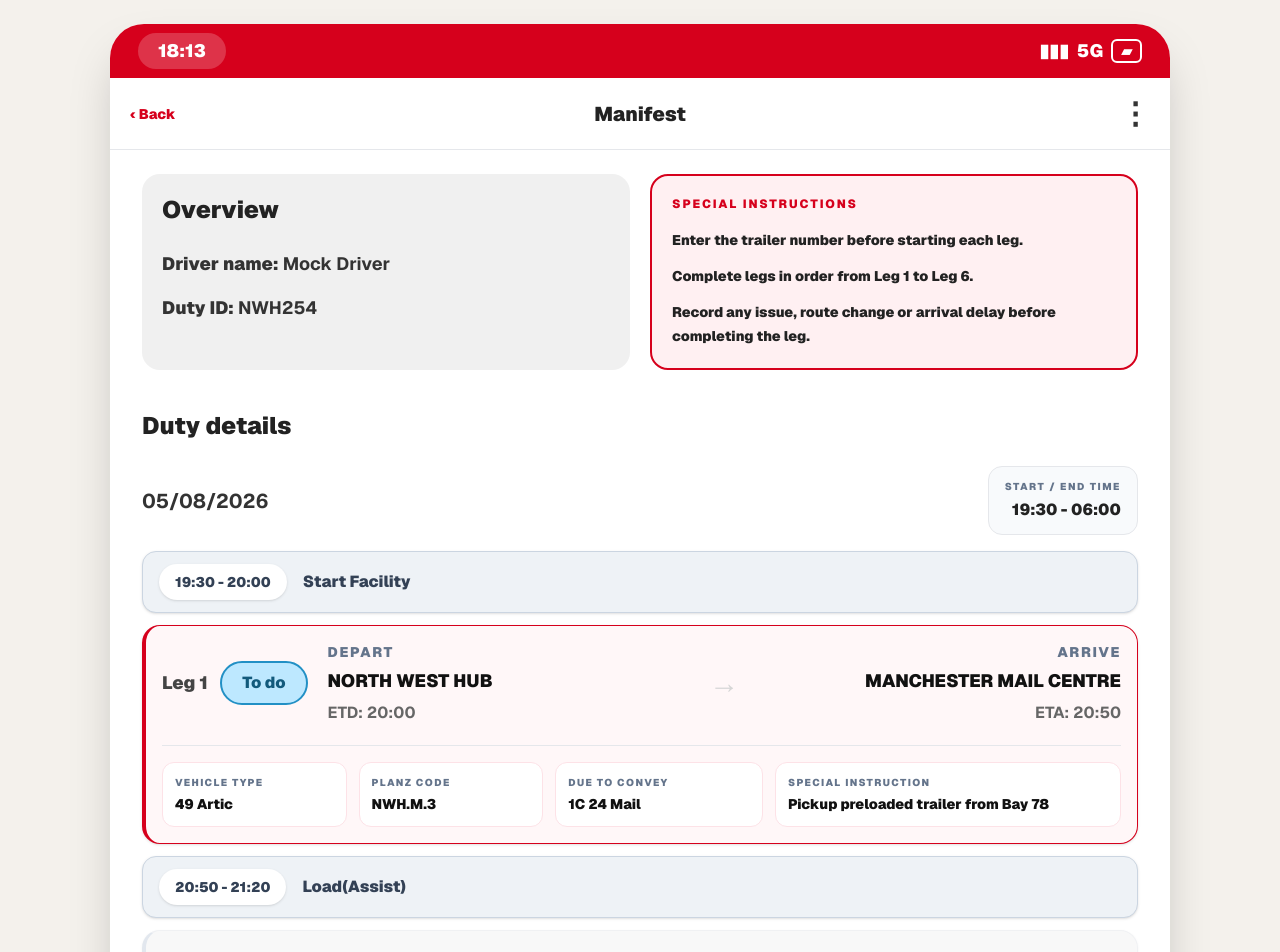
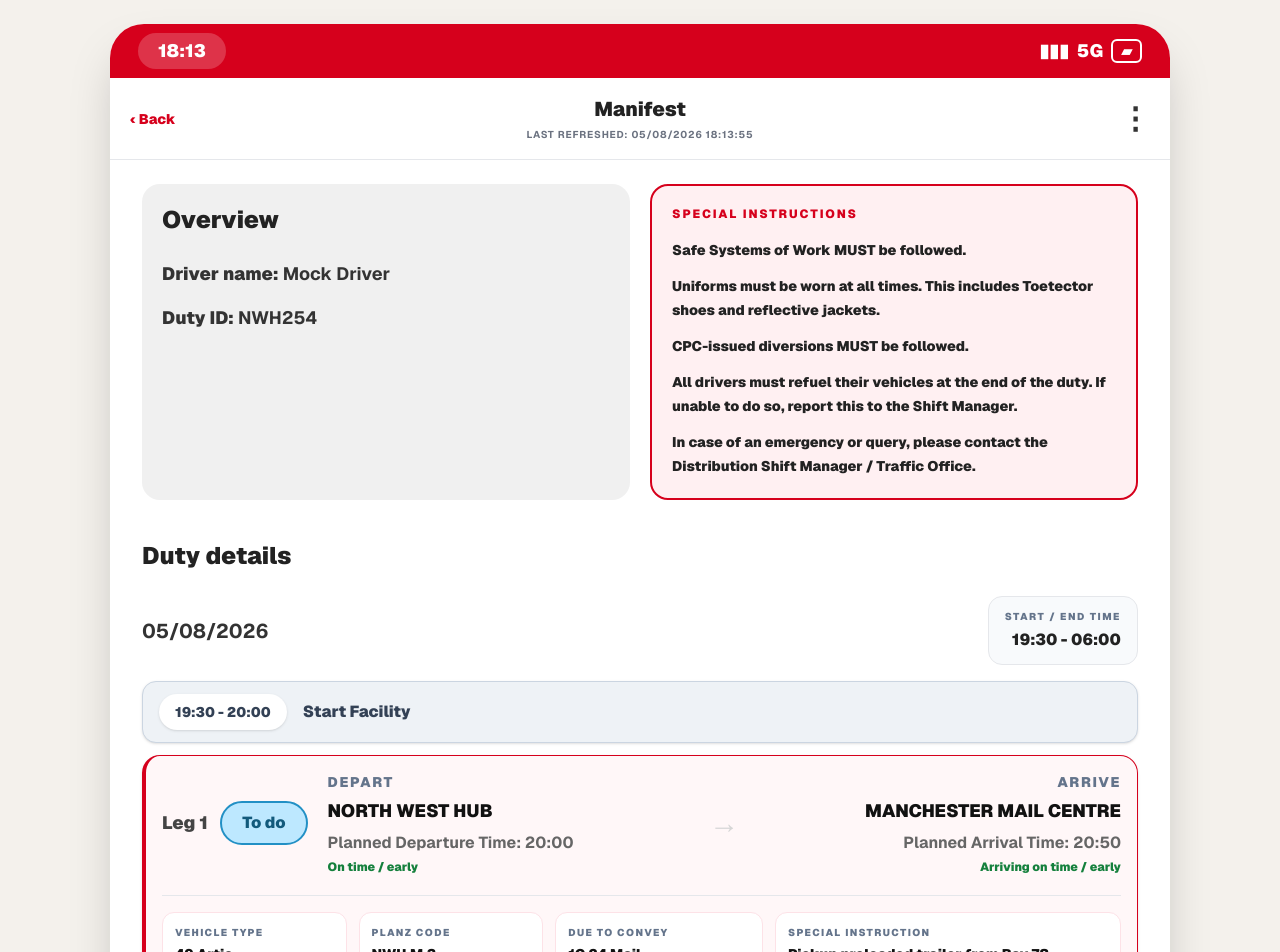
Before and after one commit to acannon76/rugby-league-supporter-web, a Next.js app: page /internal/app-ideas/manifest in a window 1280 px wide. Shown: the top 952 px of the page. Built offline with nearby package versions, Linux system fonts and the light colour scheme.

Commit message:
manifest change

```diff
--- a/src/app/internal/app-ideas/manifest/ManifestMockupClient.tsx
+++ b/src/app/internal/app-ideas/manifest/ManifestMockupClient.tsx
@@ -36,6 +36,7 @@ export default function ManifestMockupClient() {
   const [state, setState] = useState<StoredManifestState>(buildInitialManifestState);
 
   const today = useMemo(() => getTodayDateText(), []);
+  const currentTimeTs = useLiveCurrentTime();
   const currentLeg = manifestLegs.find((leg) => leg.number === selectedLeg) || manifestLegs[0];
 
   useEffect(() => {
@@ -203,6 +204,8 @@ export default function ManifestMockupClient() {
             legs={manifestLegs}
             legStatuses={state.legStatuses}
             issueReports={state.issueReports}
+            dctRows={state.dctRows}
+            currentTimeTs={currentTimeTs}
             canOpenLeg={canOpenLeg}
             onOpenLeg={openLeg}
             onReset={resetMockup}
@@ -216,6 +219,8 @@ export default function ManifestMockupClient() {
             leg={currentLeg}
             status={getLegStatus(selectedLeg)}
             issueReport={state.issueReports[selectedLeg]}
+            dctRow={state.dctRows.find((row) => row.legNumber === selectedLeg)}
+            currentTimeTs={currentTimeTs}
             onBack={() => setScreen("duty")}
             onArriveIntoDepot={openArrivalIssueModal}
           />
@@ -227,6 +232,8 @@ export default function ManifestMockupClient() {
             trailerNumber={state.trailerNumber}
             legStatuses={state.legStatuses}
             issueReports={state.issueReports}
+            dctRows={state.dctRows}
+            currentTimeTs={currentTimeTs}
             onReset={resetMockup}
           />
         )}
@@ -285,8 +292,8 @@ function AppHeader({
   onBack?: () => void;
 }) {
   return (
-    <header className="flex h-[72px] items-center justify-between border-b border-[#e5e7eb] bg-white px-5">
-      <div className="w-[120px]">
+    <header className="flex min-h-[82px] items-center justify-between border-b border-[#e5e7eb] bg-white px-5 py-2">
+      <div className="w-[120px] shrink-0">
         {left && onBack && (
           <button
             type="button"
@@ -298,12 +305,28 @@ function AppHeader({
         )}
       </div>
 
-      <h1 className="text-xl font-black text-[#222]">{title}</h1>
+      <div className="min-w-0 flex-1 text-center">
+        <h1 className="text-xl font-black text-[#222]">{title}</h1>
+        <LastRefreshedText />
+      </div>
 
-      <div className="w-[120px] text-right text-3xl font-black text-[#333]">
+      <div className="w-[120px] shrink-0 text-right text-3xl font-black text-[#333]">
         ⋮
       </div>
     </header>
+  );
+}
+
+function LastRefreshedText() {
+  const [lastRefreshed] = useState(() => formatRefreshDateTime(new Date()));
+
+  return (
+    <p
+      suppressHydrationWarning
+      className="mt-1 text-[10px] font-bold uppercase tracking-[0.08em] text-[#6b7280]"
+    >
+      Last refreshed: {lastRefreshed}
+    </p>
   );
 }
 
@@ -312,6 +335,8 @@ function DutyScreen({
   legs,
   legStatuses,
   issueReports,
+  dctRows,
+  currentTimeTs,
   canOpenLeg,
   onOpenLeg,
   onReset,
@@ -320,6 +345,8 @@ function DutyScreen({
   legs: DutyLeg[];
   legStatuses: Record<number, LegStatus>;
   issueReports: Record<number, LegIssueReport>;
+  dctRows: StoredManifestState["dctRows"];
+  currentTimeTs: number | null;
   canOpenLeg: (legNumber: number) => boolean;
   onOpenLeg: (legNumber: number) => void;
   onReset: () => void;
@@ -347,6 +374,8 @@ function DutyScreen({
               leg={leg}
               status={legStatuses[leg.number] || "To do"}
               issueReport={issueReports[leg.number]}
+              dctRow={dctRows.find((row) => row.legNumber === leg.number)}
+              currentTimeTs={currentTimeTs}
               canOpen={canOpenLeg(leg.number)}
               onOpenLeg={onOpenLeg}
             />
@@ -368,6 +397,8 @@ function DestinationScreen({
   leg,
   status,
   issueReport,
+  dctRow,
+  currentTimeTs,
   onBack,
   onArriveIntoDepot,
 }: {
@@ -376,6 +407,8 @@ function DestinationScreen({
   leg: DutyLeg;
   status: LegStatus;
   issueReport?: LegIssueReport;
+  dctRow?: StoredManifestState["dctRows"][number];
+  currentTimeTs: number | null;
   onBack: () => void;
   onArriveIntoDepot: () => void;
 }) {
@@ -389,7 +422,13 @@ function DestinationScreen({
         <p className="mt-6 text-lg font-bold text-[#333]">{today}</p>
 
         <div className="mt-3">
-          <LegCard leg={leg} status={status} issueReport={issueReport} />
+          <LegCard
+            leg={leg}
+            status={status}
+            issueReport={issueReport}
+            dctRow={dctRow}
+            currentTimeTs={currentTimeTs}
+          />
         </div>
 
         <h2 className="mt-8 text-2xl font-black text-[#222]">
@@ -420,12 +459,16 @@ function CompleteScreen({
   trailerNumber,
   legStatuses,
   issueReports,
+  dctRows,
+  currentTimeTs,
   onReset,
 }: {
   today: string;
   trailerNumber: string;
   legStatuses: Record<number, LegStatus>;
   issueReports: Record<number, LegIssueReport>;
+  dctRows: StoredManifestState["dctRows"];
+  currentTimeTs: number | null;
   onReset: () => void;
 }) {
   return (
@@ -453,6 +496,8 @@ function CompleteScreen({
               leg={leg}
               status={legStatuses[leg.number] || "Completed"}
               issueReport={issueReports[leg.number]}
+              dctRow={dctRows.find((row) => row.legNumber === leg.number)}
+              currentTimeTs={currentTimeTs}
             />
           ))}
 
@@ -499,12 +544,16 @@ function DutySequenceBlock({
   leg,
   status,
   issueReport,
+  dctRow,
+  currentTimeTs = null,
   canOpen,
   onOpenLeg,
 }: {
   leg: DutyLeg;
   status: LegStatus;
   issueReport?: LegIssueReport;
+  dctRow?: StoredManifestState["dctRows"][number];
+  currentTimeTs?: number | null;
   canOpen?: boolean;
   onOpenLeg?: (legNumber: number) => void;
 }) {
@@ -516,6 +565,8 @@ function DutySequenceBlock({
         leg={leg}
         status={status}
         issueReport={issueReport}
+        dctRow={dctRow}
+        currentTimeTs={currentTimeTs}
         canOpen={canOpen}
         onClick={onOpenLeg ? () => onOpenLeg(leg.number) : undefined}
       />
@@ -589,9 +640,20 @@ function SpecialInstructionsCard() {
         Special Instructions
       </p>
       <ul className="mt-4 space-y-3 text-sm font-black leading-6 text-[#222]">
-        <li>Enter the trailer number before starting each leg.</li>
-        <li>Complete legs in order from Leg 1 to Leg 6.</li>
-        <li>Record any issue, route change or arrival delay before completing the leg.</li>
+        <li>Safe Systems of Work MUST be followed.</li>
+        <li>
+          Uniforms must be worn at all times. This includes Toetector shoes and
+          reflective jackets.
+        </li>
+        <li>CPC-issued diversions MUST be followed.</li>
+        <li>
+          All drivers must refuel their vehicles at the end of the duty. If unable
+          to do so, report this to the Shift Manager.
+        </li>
+        <li>
+          In case of an emergency or query, please contact the Distribution Shift
+          Manager / Traffic Office.
+        </li>
       </ul>
     </section>
   );
@@ -601,12 +663,16 @@ function LegCard({
   leg,
   status,
   issueReport,
+  dctRow,
+  currentTimeTs = null,
   canOpen,
   onClick,
 }: {
   leg: DutyLeg;
   status: LegStatus;
   issueReport?: LegIssueReport;
+  dctRow?: StoredManifestState["dctRows"][number];
+  currentTimeTs?: number | null;
   canOpen?: boolean;
   onClick?: () => void;
 }) {
@@ -645,7 +711,16 @@ function LegCard({
             <p className="mt-2 text-base font-black uppercase leading-tight text-[#111] sm:text-lg">
               {leg.from}
             </p>
-            <p className="mt-2 text-base font-bold text-[#666]">ETD: {leg.etd}</p>
+            <p className="mt-2 text-base font-bold text-[#666]">
+              Planned Departure Time: {leg.etd}
+            </p>
+            <DepartureTimingStatus
+              leg={leg}
+              status={status}
+              plannedDepartureTs={dctRow?.plannedDepartureTs}
+              actualDepartureTs={dctRow?.departureActualTs ?? null}
+              currentTimeTs={currentTimeTs}
+            />
           </div>
 
           <div className="hidden text-center text-3xl font-black text-[#d6d6d6] md:block">
@@ -659,7 +734,18 @@ function LegCard({
             <p className="mt-2 text-base font-black uppercase leading-tight text-[#111] sm:text-lg">
               {leg.to}
             </p>
-            <p className="mt-2 text-base font-bold text-[#666]">ETA: {leg.eta}</p>
+            <p className="mt-2 text-base font-bold text-[#666]">
+              Planned Arrival Time: {leg.eta}
+            </p>
+            <ArrivalTimingStatus
+              leg={leg}
+              status={status}
+              plannedDepartureTs={dctRow?.plannedDepartureTs}
+              plannedArrivalTs={dctRow?.plannedArrivalTs}
+              actualDepartureTs={dctRow?.departureActualTs ?? null}
+              actualArrivalTs={dctRow?.arrivalActualTs ?? null}
+              currentTimeTs={currentTimeTs}
+            />
           </div>
         </div>
       </div>
@@ -686,6 +772,157 @@ function LegCard({
       )}
     </button>
   );
+}
+
+function DepartureTimingStatus({
+  leg,
+  status,
+  plannedDepartureTs,
+  actualDepartureTs,
+  currentTimeTs,
+}: {
+  leg: DutyLeg;
+  status: LegStatus;
+  plannedDepartureTs?: number;
+  actualDepartureTs: number | null;
+  currentTimeTs: number | null;
+}) {
+  if (currentTimeTs === null) {
+    return null;
+  }
+
+  const plannedTs =
+    plannedDepartureTs ?? combineDateAndTime(new Date(currentTimeTs), leg.etd);
+
+  if (status === "Completed" && actualDepartureTs === null) {
+    return <p className="mt-1 text-xs font-black text-[#6b7280]">Leg skipped</p>;
+  }
+
+  const comparisonTs = actualDepartureTs ?? currentTimeTs;
+  const differenceMinutes = Math.floor((comparisonTs - plannedTs) / 60000);
+  const isRecorded = actualDepartureTs !== null;
+
+  let label = "On time / early";
+  let className = "text-[#15803d]";
+
+  if (differenceMinutes === 0 && !isRecorded) {
+    label = "Due now";
+    className = "text-[#b45309]";
+  } else if (differenceMinutes > 0 && differenceMinutes <= 9) {
+    label = `${formatLateMinutes(differenceMinutes)}`;
+    className = "text-[#b45309]";
+  } else if (differenceMinutes >= 10) {
+    label = `${formatLateMinutes(differenceMinutes)}`;
+    className = "text-[#dc2626]";
+  }
+
+  if (isRecorded) {
+    label =
+      differenceMinutes <= 0
+        ? "Departed on time / early"
+        : `Departed ${label}`;
+  }
+
+  return <p className={`mt-1 text-xs font-black ${className}`}>{label}</p>;
+}
+
+function ArrivalTimingStatus({
+  leg,
+  status,
+  plannedDepartureTs,
+  plannedArrivalTs,
+  actualDepartureTs,
+  actualArrivalTs,
+  currentTimeTs,
+}: {
+  leg: DutyLeg;
+  status: LegStatus;
+  plannedDepartureTs?: number;
+  plannedArrivalTs?: number;
+  actualDepartureTs: number | null;
+  actualArrivalTs: number | null;
+  currentTimeTs: number | null;
+}) {
+  if (currentTimeTs === null) {
+    return null;
+  }
+
+  const departureTs =
+    plannedDepartureTs ?? combineDateAndTime(new Date(currentTimeTs), leg.etd);
+  let arrivalTs =
+    plannedArrivalTs ?? combineDateAndTime(new Date(departureTs), leg.eta);
+
+  while (arrivalTs < departureTs) {
+    arrivalTs += 24 * 60 * 60 * 1000;
+  }
+
+  if (status === "Completed" && actualArrivalTs === null) {
+    return <p className="mt-1 text-xs font-black text-[#6b7280]">Leg skipped</p>;
+  }
+
+  const isRecorded = actualArrivalTs !== null;
+  const departureComparisonTs = actualDepartureTs ?? currentTimeTs;
+  const departureDifferenceMinutes = Math.floor(
+    (departureComparisonTs - departureTs) / 60000
+  );
+  const comparisonTs =
+    actualArrivalTs ?? arrivalTs + departureDifferenceMinutes * 60 * 1000;
+  const differenceMinutes = Math.floor((comparisonTs - arrivalTs) / 60000);
+
+  let label = isRecorded ? "Arrived on time / early" : "Arriving on time / early";
+  let className = "text-[#15803d]";
+
+  if (differenceMinutes === 0 && !isRecorded) {
+    label = "Arriving on time";
+  } else if (differenceMinutes > 0 && differenceMinutes <= 9) {
+    label = `${isRecorded ? "Arrived" : "Arriving"} ${formatLateMinutes(
+      differenceMinutes
+    )}`;
+    className = "text-[#b45309]";
+  } else if (differenceMinutes >= 10) {
+    label = `${isRecorded ? "Arrived" : "Arriving"} ${formatLateMinutes(
+      differenceMinutes
+    )}`;
+    className = "text-[#dc2626]";
+  }
+
+  return <p className={`mt-1 text-xs font-black ${className}`}>{label}</p>;
+}
+
+function formatLateMinutes(differenceMinutes: number) {
+  return `${differenceMinutes} min${differenceMinutes === 1 ? "" : "s"} late`;
+}
+
+function combineDateAndTime(baseDate: Date, timeText: string) {
+  const [hours, minutes] = timeText.split(":").map(Number);
+  const next = new Date(baseDate);
+  next.setHours(hours, minutes, 0, 0);
+  return next.getTime();
+}
+
+function useLiveCurrentTime() {
+  const [currentTimeTs, setCurrentTimeTs] = useState<number | null>(null);
+
+  useEffect(() => {
+    const updateTime = () => setCurrentTimeTs(Date.now());
+    updateTime();
+    const intervalId = window.setInterval(updateTime, 15_000);
+
+    return () => window.clearInterval(intervalId);
+  }, []);
+
+  return currentTimeTs;
+}
+
+function formatRefreshDateTime(date: Date) {
+  const day = String(date.getDate()).padStart(2, "0");
+  const month = String(date.getMonth() + 1).padStart(2, "0");
+  const year = date.getFullYear();
+  const hours = String(date.getHours()).padStart(2, "0");
+  const minutes = String(date.getMinutes()).padStart(2, "0");
+  const seconds = String(date.getSeconds()).padStart(2, "0");
+
+  return `${day}/${month}/${year} ${hours}:${minutes}:${seconds}`;
 }
 
 function getSpecialInstruction(legNumber: number) {
--- a/src/app/internal/haulier-app/HaulierAppMockupClient.tsx
+++ b/src/app/internal/haulier-app/HaulierAppMockupClient.tsx
@@ -1320,7 +1320,7 @@ function LegCard({
 
       <div className="grid grid-cols-2 gap-4 text-lg font-bold text-[#666]">
         <div>
-          <p>ETD: {leg.etd}</p>
+          <p>Planned Departure Time: {leg.etd}</p>
           <DepartureTimingStatus
             leg={leg}
             status={status}
@@ -1329,7 +1329,7 @@ function LegCard({
           />
         </div>
         <div className="text-right">
-          <p>ETA: {leg.eta}</p>
+          <p>Planned Arrival Time: {leg.eta}</p>
           <ArrivalTimingStatus
             leg={leg}
             status={status}
```
